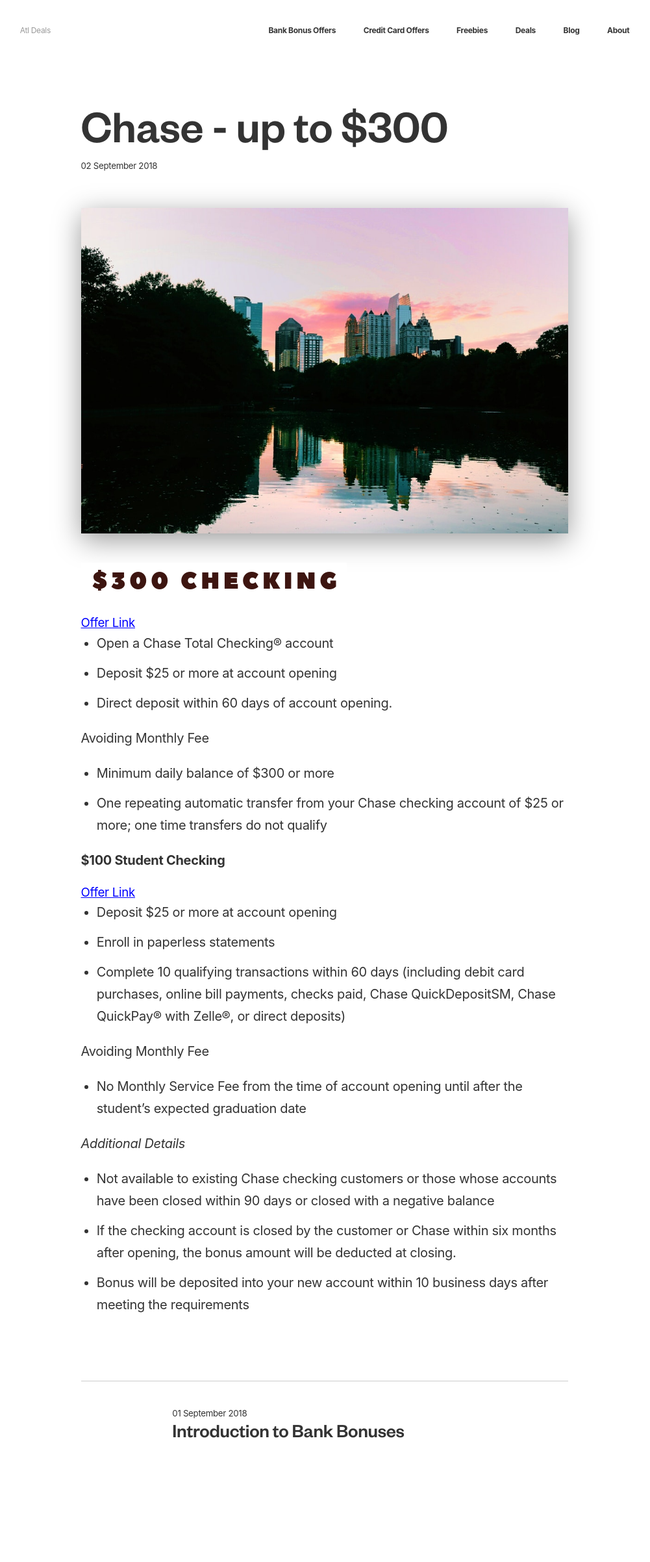
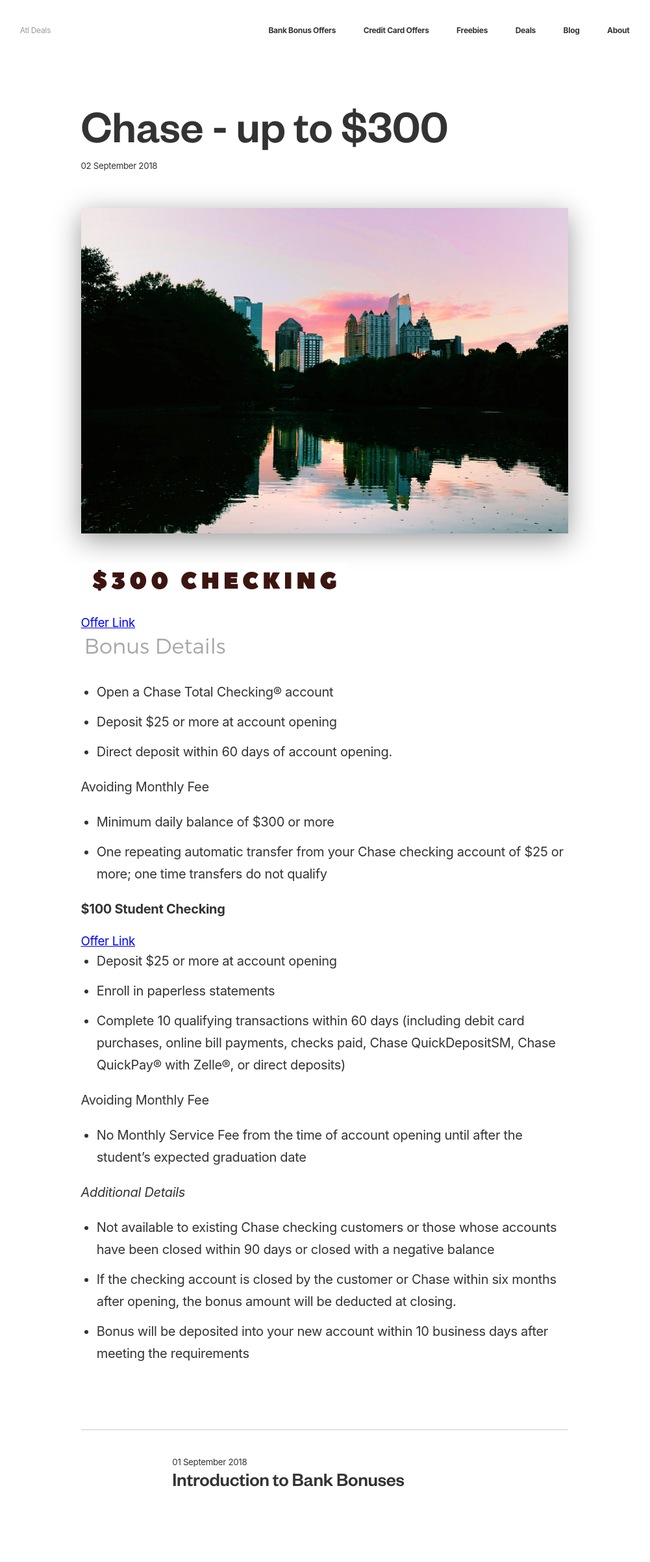
Before and after one commit to ohiosveryown/atldeals, a Jekyll site: the page built from _posts/2018-09-02-post-two.markdown, in a window 1280 px wide. Shown: the whole page at 65% size, without its empty margins (140-1141 px from the left). Built offline with Jekyll 4.4.1, drawn with Linux system fonts in a browser that asks for light colours; before the commit the page ends 2329 px from its top, so only the background shows below that.

Commit message:
Updated Post Two

```diff
--- a/_posts/2018-09-02-post-two.markdown
+++ b/_posts/2018-09-02-post-two.markdown
@@ -14,7 +14,7 @@
 ![$300 Checking.png](/uploads/$300%20Checking.png)
 
 # [Offer Link](https://accounts.chase.com/consumer/banking/extemail?code=GG2669996FX3D9Y1&jp_cmp=rb/59666/ema/LC-NM096/Body_Image_1)
-
+![Bonus Details.png](/uploads/Bonus%20Details.png)
 * Open a Chase Total Checking® account
 * Deposit $25 or more at account opening
 * Direct deposit within 60 days of account opening.
```
